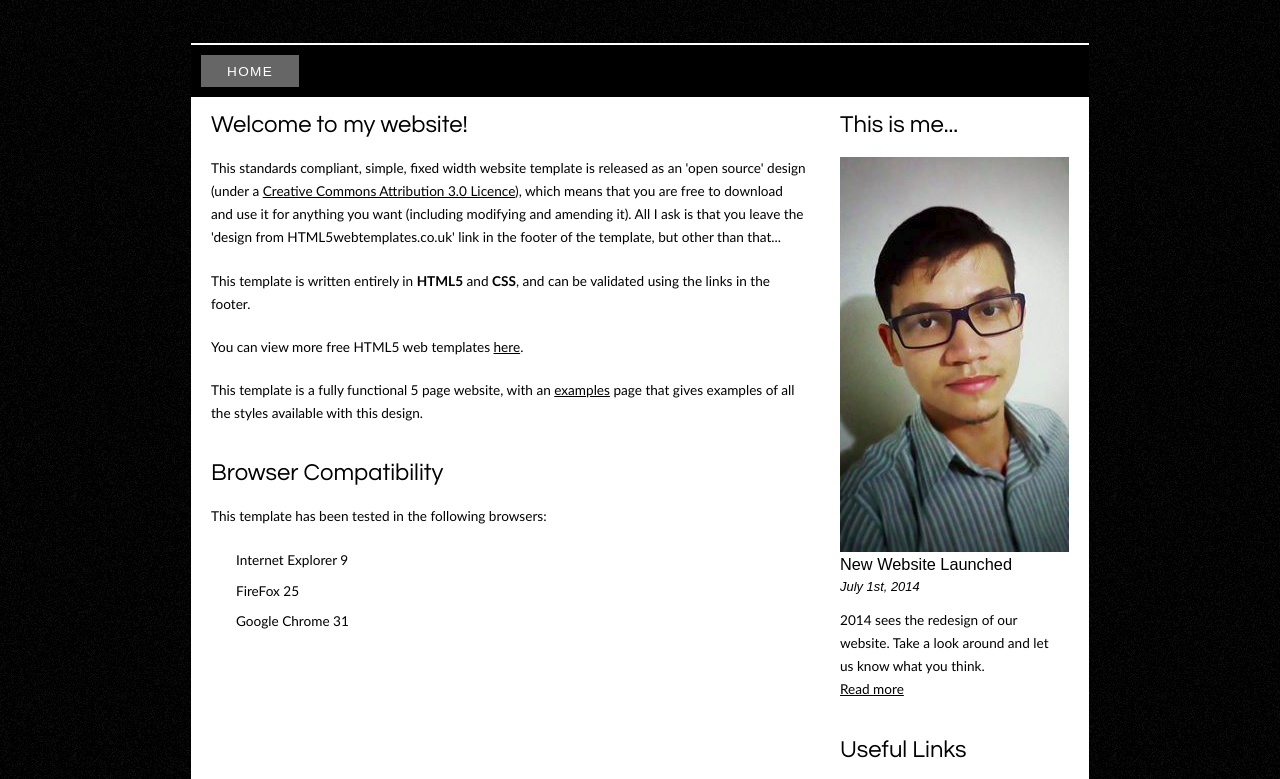
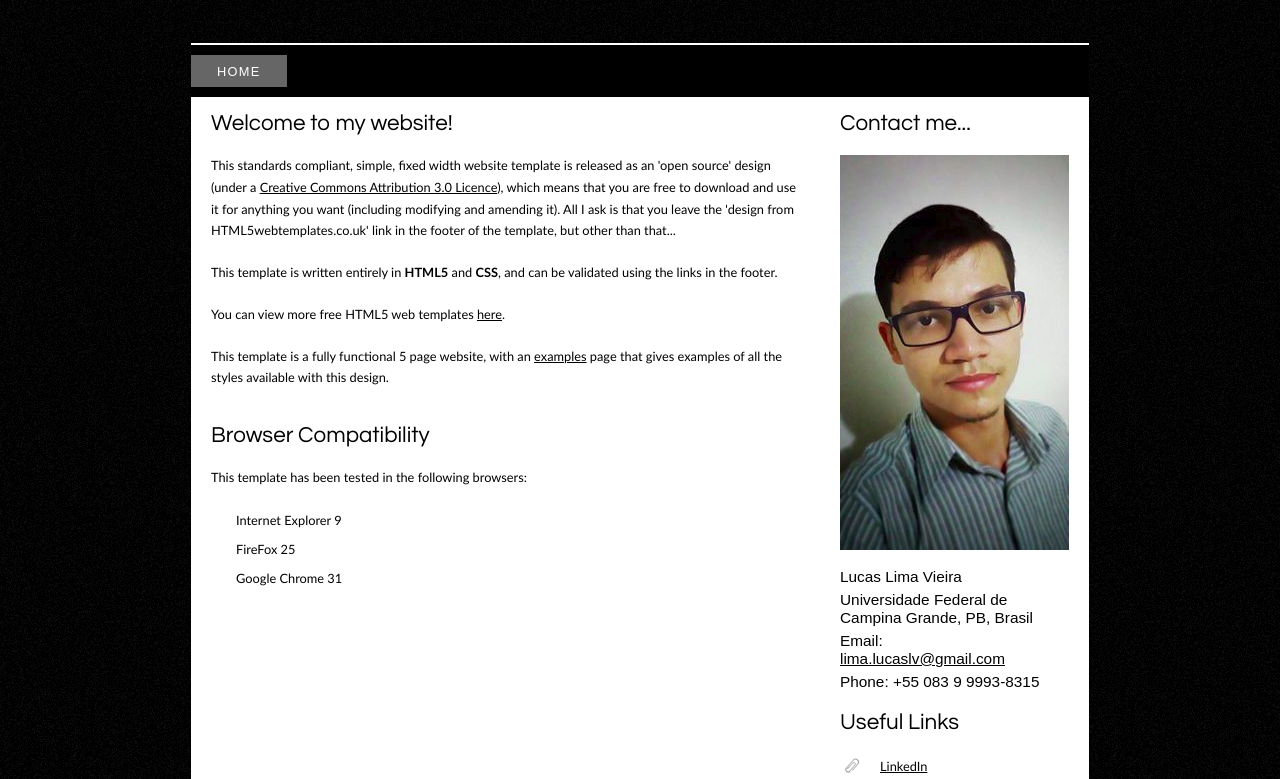
Before and after one commit to llvieira/llvieira.github.io, a plain HTML site: page index.html in a window 1280 px wide. Shown: the part 105-884 px from the top of the page. Drawn offline with Linux system fonts and the light colour scheme.

Commit message:
contact me

```diff
--- a/index.html
+++ b/index.html
@@ -21,25 +21,21 @@
       </div>
       <div id="menubar">
         <ul id="menu">
-          <!-- put class="selected" in the li tag for the selected page - to highlight which page you're on -->
           <li class="selected"><a href="index.html">Home</a></li>
-<!--           <li><a href="examples.html">Examples</a></li>
-          <li><a href="page.html">A Page</a></li>
-          <li><a href="another_page.html">Another Page</a></li>
-          <li><a href="contact.html">Contact Us</a></li> -->
         </ul>
       </div>
     </div>
     <div id="site_content">
       <div class="sidebar">
 
-        <h3>This is me...</h3>
+        <h3>Contact me...</h3>
 
-        <img src="my_picture.png">
+        <img src="my_picture.png" style="margin-bottom: 15px;">
 
-        <h4>New Website Launched</h4>
-        <h5>July 1st, 2014</h5>
-        <p>2014 sees the redesign of our website. Take a look around and let us know what you think.<br /><a href="#">Read more</a></p>
+        <h4>Lucas Lima Vieira</h4>
+        <h4>Universidade Federal de Campina Grande, PB, Brasil</h4>
+        <h4>Email: <a href="mailto:lima.lucaslv@gmail.com" target="blank">lima.lucaslv@gmail.com</a></h4>
+        <h4>Phone: +55 083 9 9993-8315</h4>
 
         <h3>Useful Links</h3>
         <ul>
--- a/style/style.css
+++ b/style/style.css
@@ -6,7 +6,7 @@ html
   padding: 0;}
 
 body
-{ font: normal .85em 'trebuchet ms', arial, sans-serif;
+{ font: normal .80em 'trebuchet ms', arial, sans-serif;
   background: #F0EFE2 url(background.png) repeat;
   color: #000;}
 
@@ -137,7 +137,7 @@ ul#menu li a
   display: block;
   float: left;
   height: 17px;
-  margin: 10px 0 0 10px;
+  margin: 10px 0 0 0;
   padding: 9px 26px 6px 26px;
   text-align: center;
   color: #FFF;
```
